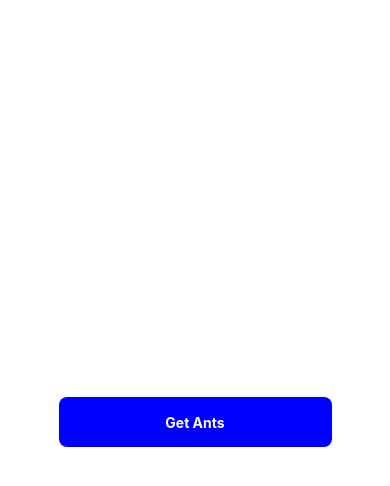
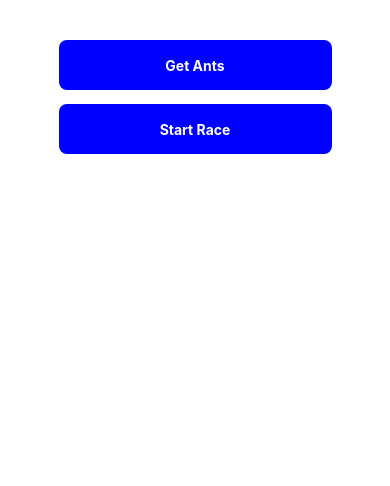
Before and after one commit to ArkinSur/ant-race, a React Native app: screen / in a window 390 px wide. Shown: the top 486 px of the page. Built offline with nearby package versions, Linux system fonts and the light colour scheme.

Commit message:
Display ants on screen

```diff
--- /dev/null
+++ b/src/components/AntCard/index.tsx
@@ -0,0 +1,19 @@
+import { Text, View } from 'react-native';
+import { type Ant } from '../../pages/MainPage/types';
+
+interface Props {
+  ant: Ant;
+}
+
+export default function AntCard({ ant }: Props) {
+  return (
+    <View key={ant.name} style={{ paddingHorizontal: 20, marginVertical: 8 }}>
+      <Text>Name: {ant.name}</Text>
+      <Text>Color: {ant.color}</Text>
+      <Text>Weight: {ant.weight}</Text>
+      <Text>Length: {ant.length}</Text>
+      <Text>Likelihood: {ant.likelihood}</Text>
+      {!!ant?.chance && <Text>Chance: {(ant.chance * 100).toFixed(0)}%</Text>}
+    </View>
+  );
+}
--- a/src/pages/MainPage/index.tsx
+++ b/src/pages/MainPage/index.tsx
@@ -1,17 +1,25 @@
-import { useState } from 'react';
+import { useCallback, useState } from 'react';
+import { ActivityIndicator, SafeAreaView, View } from 'react-native';
+import AntCard from '../../components/AntCard';
 import { fetchAnts } from '../../services/api';
-import { Button, ButtonText, Container } from './styles';
+import {
+  Button,
+  ButtonText,
+  CardsContainer,
+  Container,
+  LoadingContainer,
+} from './styles';
 import { type Ant } from './types';
 
 export default function MainPage() {
   const [loadingAnts, setLoadingAnts] = useState(false);
   const [ants, setAnts] = useState<Ant[]>([]);
 
-  const getAnts = async () => {
+  const getAnts = useCallback(async () => {
     try {
       setLoadingAnts(true);
       const response = await fetchAnts();
-      const newAnts = response.ants.map(ant => {
+      const newAnts = response.data.ants.map(ant => {
         const newAnt = { ...ant };
         newAnt.likelihood = 'Not yet calculated';
 
@@ -23,10 +31,23 @@ export default function MainPage() {
       console.error(error);
       setLoadingAnts(false);
     }
-  };
+  }, []);
 
   return (
+    <>
+      <SafeAreaView />
       <Container>
+        {loadingAnts ? (
+          <LoadingContainer>
+            <ActivityIndicator size="large" color="blue" />
+          </LoadingContainer>
+        ) : (
+          <CardsContainer>
+            {ants.map(ant => {
+              return <AntCard key={ant.name} ant={ant} />;
+            })}
+          </CardsContainer>
+        )}
         <Button
           onPress={() => {
             getAnts();
@@ -35,6 +56,16 @@ export default function MainPage() {
         >
           <ButtonText>Get Ants</ButtonText>
         </Button>
+        <Button
+          onPress={() => {
+            // startRace();
+          }}
+          style={{ marginTop: 14 }}
+          activeOpacity={0.6}
+        >
+          <ButtonText>Start Race</ButtonText>
+        </Button>
       </Container>
+    </>
   );
 }
--- a/src/pages/MainPage/styles.ts
+++ b/src/pages/MainPage/styles.ts
@@ -1,10 +1,13 @@
 import styled from 'styled-components/native';
 
-export const Container = styled.View`
-  flex: 1;
+export const Container = styled.ScrollView.attrs({
+  contentContainerStyle: {
+    alignItems: 'center',
+    paddingBottom: 40,
+  },
+})`
   background-color: #fff;
-  align-items: center;
-  justify-content: center;
+  padding: 20px 0 20px 0;
 `;
 
 export const Button = styled.TouchableOpacity`
@@ -20,3 +23,16 @@ export const ButtonText = styled.Text`
   color: white;
   font-weight: 700;
 `;
+
+export const LoadingContainer = styled.View`
+  height: 100px;
+  width: 100%;
+  justify-content: center;
+  align-items: center;
+  margin-bottom: 30px;
+`;
+
+export const CardsContainer = styled.View`
+  width: 100%;
+  margin-bottom: 20px;
+`;
```
Also changed, not shown: src/components/AntCard/styles.ts (added). Lines whose indentation alone changed are shown as unchanged.
